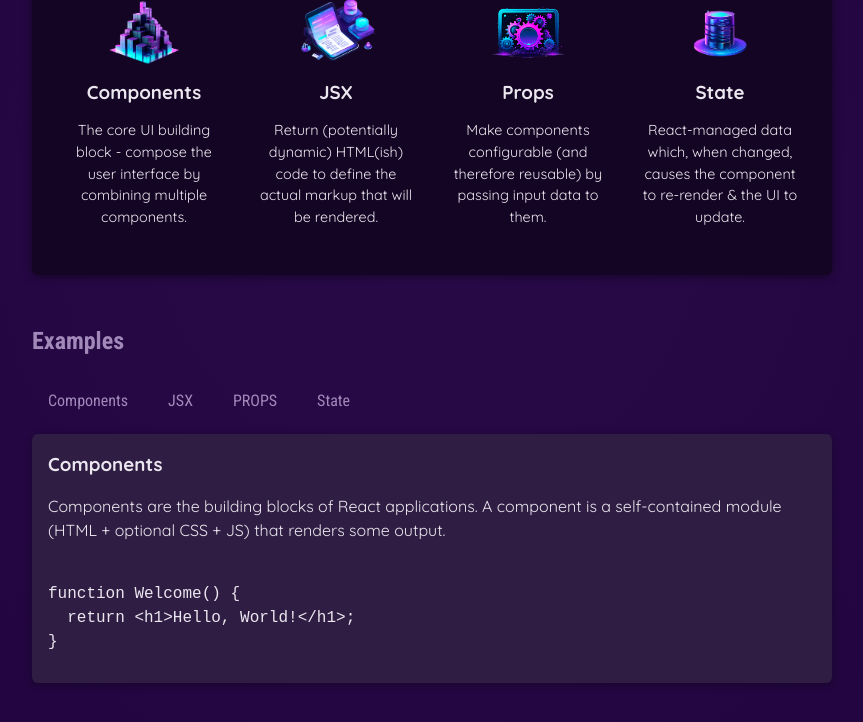
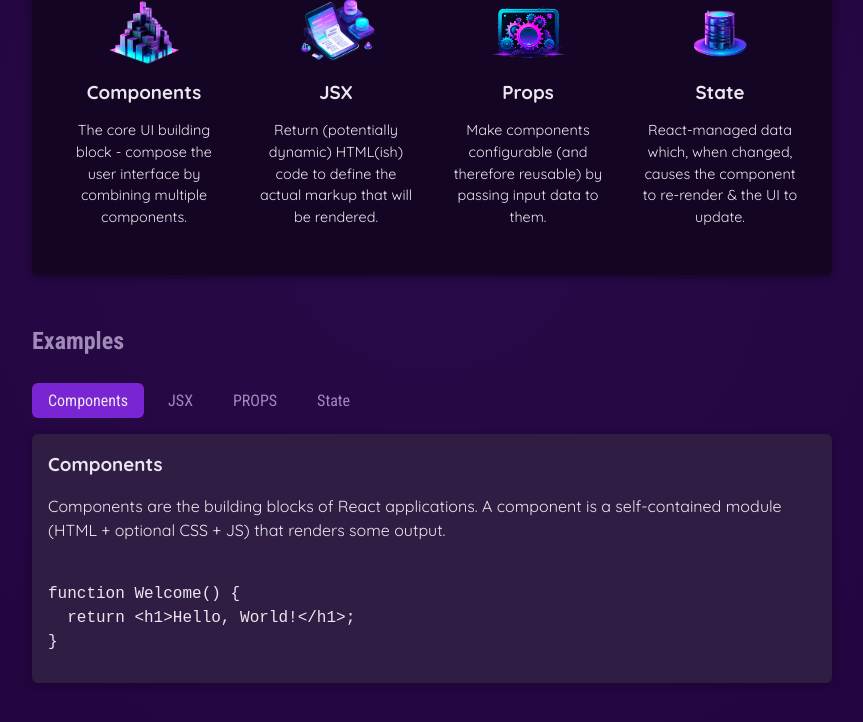
Before and after one commit to nergiz56/react_project, a React (Vite) app: page / in a window 1280 px wide. Both pictures are taken after a click on the button "Components". Shown: the part 424-1146 px from the top of the page, without its empty margins (208-1071 px from the left). Built offline with nearby package versions, Linux system fonts and the light colour scheme.

Commit message:
button active.

```diff
--- a/src/App.jsx
+++ b/src/App.jsx
@@ -11,13 +11,27 @@
 
 function App() {
 
-  const [selectedTopic, setSelectedTopic] = useState("components");
+  const [selectedTopic, setSelectedTopic] = useState();
 
-  function handleSelect(selectedButton){
+  function handleSelect(selectedButton){ // handleSelect fonksiyonunun parametresi olarak tanımlanmladık
     //selectedBUttom=> 'Components', 'JSX','PROPS','State'
     setSelectedTopic(selectedButton);
     //console.log(selectedTopic);
   }
+
+  let tabContent = <p>Please select a topic.</p>;
+
+  if(selectedTopic){
+    tabContent =
+    <div id="tab-content">
+      <h3>{EXAMPLES[selectedTopic].title}</h3>
+      <p>{EXAMPLES[selectedTopic].description}</p>
+      <pre>
+      <code>{EXAMPLES[selectedTopic].code}</code>
+      </pre>
+   </div>
+  }
+
 
 
   return (
@@ -40,11 +54,16 @@
         <section id="examples">
           <h2>Examples</h2>
           <menu>
-            <TabButton onSelect={() => handleSelect ('components')} >Components</TabButton>
-            <TabButton onSelect={() => handleSelect ('jsx')} >JSX</TabButton>
-            <TabButton onSelect={() => handleSelect ('props')} >PROPS</TabButton>
-            <TabButton onSelect={() => handleSelect ('state')} >State</TabButton>
+            <TabButton isSelected={selectedTopic=== 'components'}
+             onSelect={() => handleSelect ('components')} >
+              Components
+            </TabButton>
+            <TabButton isSelected={selectedTopic=== 'jsx'} onSelect={() => handleSelect ('jsx')} >JSX</TabButton>
+            <TabButton isSelected={selectedTopic=== 'props'} onSelect={() => handleSelect ('props')} >PROPS</TabButton>
+            <TabButton isSelected={selectedTopic=== 'state'} onSelect={() => handleSelect ('state')} >State</TabButton>
           </menu>
+          {/*1. yazım şekli
+           {!selectedTopic ? (<p>Please select a topic.</p>): (
             <div id="tab-content">
               <h3>{EXAMPLES[selectedTopic].title}</h3>
               <p>{EXAMPLES[selectedTopic].description}</p>
@@ -52,6 +71,21 @@
                 <code>{EXAMPLES[selectedTopic].code}</code>
               </pre>
             </div>
+            )} */}
+
+             {/*
+             2. yazım şekli
+              {!selectedTopic && <p>Please select a topic.</p>}
+               {selectedTopic && (
+               <div id="tab-content">
+                <h3>{EXAMPLES[selectedTopic].title}</h3>
+                <p>{EXAMPLES[selectedTopic].description}</p>
+                <pre>
+                <code>{EXAMPLES[selectedTopic].code}</code>
+                </pre>
+               </div>
+             )} */}
+             {tabContent}
         </section>
       </main>
     </div>
--- a/src/components/Header/Header.jsx
+++ b/src/components/Header/Header.jsx
@@ -1,5 +1,5 @@
 import reactImg from '../../assets/react-core-concepts.png';
-import './Header.css'
+import './Header.css';
 
 const reactDescriptions = ['Fundamental', 'Crucial', 'Core'];
 
--- a/src/components/TabButton.jsx
+++ b/src/components/TabButton.jsx
@@ -1,11 +1,12 @@
-export default function TabButton ({children, onSelect}){
+export default function TabButton ({ onSelect, children, isSelected}){
 // fonksiyon içinde fonksiyon kullanabiliriz!
 // Evet, onClick bir butona tıklanınca belirli bir fonksiyonun çalışmasını sağlar.
-
+// isSelected -> seçili olan butonumuz
+//Eğer isSelected true ise, butona "active" sınıfını ekler. Değilse, sınıf tanımlanmaz.
 
     return(
         <li>
-            <button onClick={onSelect}>{children}</button>
+            <button className={ isSelected ? 'active' : undefined} onClick={onSelect}>{children}</button>
         </li>
 
     );
```
Lines whose indentation alone changed are shown as unchanged.
